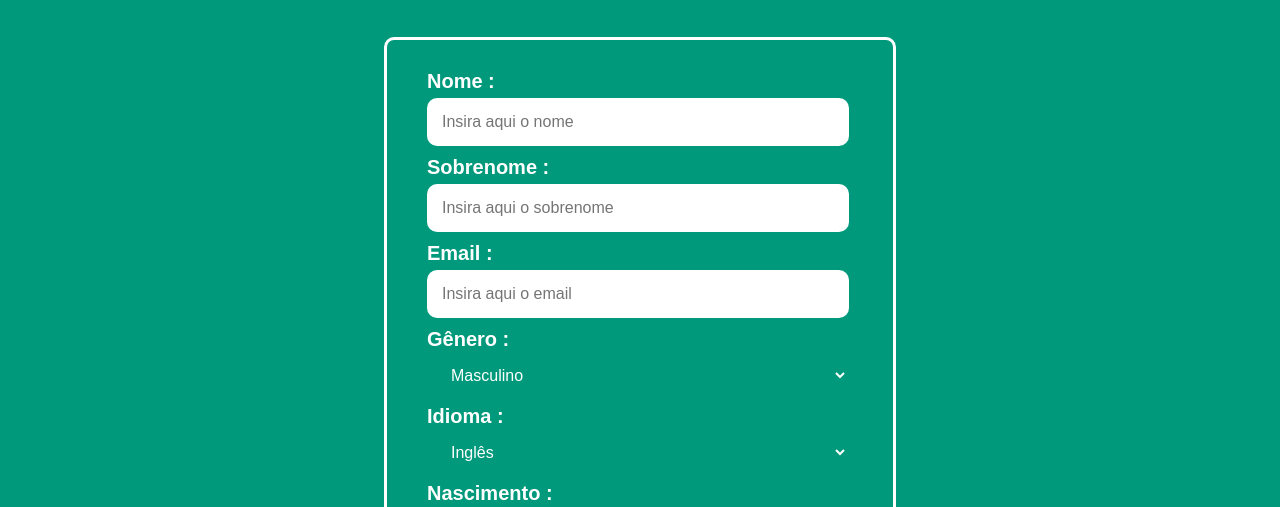
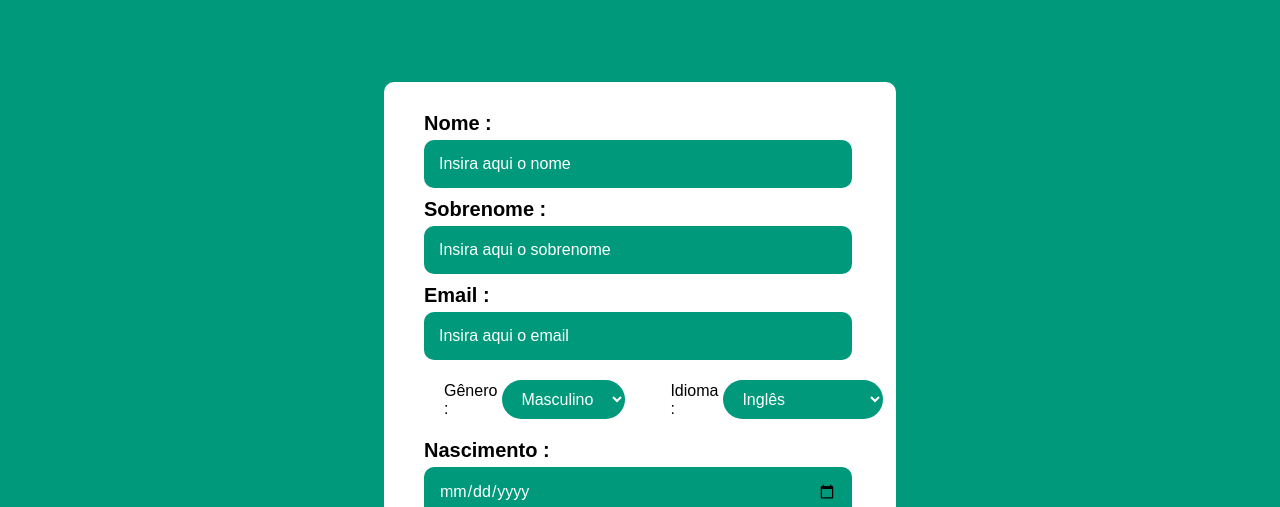
Before and after one commit to Reis567/leste-react, a React (Vite) app: page /new in a window 1280 px wide. Shown: the part 445-952 px from the top of the page. Built offline with nearby package versions, Linux system fonts and the light colour scheme.

Commit message:
create contact form style

```diff
--- a/src/components/ContatoCard.css
+++ b/src/components/ContatoCard.css
@@ -1,6 +1,6 @@
 .contatocard{
     width: 90%;
-    height: 350px;
+    height: 400px;
     background: var(--white);
     box-shadow: 2px 2px 10px var(--black);
     border-radius: 18px;
--- a/src/routes/NewContato.css
+++ b/src/routes/NewContato.css
@@ -15,7 +15,7 @@
 
 .new-contato form{
     width: 40%;
-    border: 3px solid var(--white);
+    background: var(--white);
     border-radius: 10px;
     padding: 20px;
 }
@@ -30,18 +30,50 @@
 .new-contato form .form-control input{
     width: 99%;
     padding: 15px;
-    background: var(--white);
+    background: var(--maincl);
     color: var(--black);
     border-radius: 10px;
     outline: none;
+    transition: 0.3s ease-in-out;
 }
-.new-contato form .form-control label{
-    font-size: 20px;
-    margin-bottom: 5px;
-    font-weight: bold;
+.new-contato form .form-control input::placeholder{
     color: var(--white);
+}
+.new-contato form .form-control .input-data{
+    color: var(--white);
+}
+.new-contato form .form-control input:focus{
+    background: var(--sec-cl);
+}
+.new-contato form .select-divs{
+    display: flex;
+    width: 100%;
+    color: var(--black);
+    margin-inline: 20px;
+    margin-block: 10px;
+    justify-content: space-around;
+    align-items: center;
+}
+
+.new-contato form .select-divs .form-select{
+    display: flex;
+    margin-inline: 20px;
+    margin-block: 10px;
+    justify-content: space-around;
+    align-items: center;
+}
+
+.form-control select{
+    color: var(--black);
+    outline: none;
 }
 .new-contato form .btn{
     margin-left: 30px;
     margin-top: 20px;
 }
+.new-contato form .form-control .form-label{
+    font-size: 20px;
+    margin-bottom: 5px;
+    font-weight: bold;
+    color: var(--black);
+}
--- a/src/routes/newContato.jsx
+++ b/src/routes/newContato.jsx
@@ -48,7 +48,7 @@ const NewContato = () => {
       <form onSubmit={(e) => createContato(e)}>
         <div className='form-control'>
 
-          <label htmlFor="first_name">Nome :</label>
+          <label className='form-label' htmlFor="first_name">Nome :</label>
           <input type="text"
           name='first_name'
           placeholder='Insira aqui o nome'
@@ -59,7 +59,7 @@ const NewContato = () => {
 
         <div className='form-control'>
 
-          <label htmlFor="last_name">Sobrenome :</label>
+          <label className='form-label' htmlFor="last_name">Sobrenome :</label>
           <input type="text"
           name='last_name'
           placeholder='Insira aqui o sobrenome'
@@ -70,7 +70,7 @@ const NewContato = () => {
 
         <div className='form-control'>
 
-          <label htmlFor="email">Email :</label>
+          <label className='form-label' htmlFor="email">Email :</label>
           <input type="email"
           name='email'
           placeholder='Insira aqui o email'
@@ -78,8 +78,8 @@ const NewContato = () => {
           onChange={(e)=>setEmail(e.target.value)}
           required/>
         </div>
-
-        <div className='form-control'>
+      <div className="select-divs">
+        <div className='form-select'>
           <label htmlFor="gender">Gênero :</label>
           <select name='gender' id='genero'
           onChange={(e)=>setGender(e.target.value)}>
@@ -88,7 +88,7 @@ const NewContato = () => {
           </select>
         </div>
 
-        <div className='form-control'>
+        <div className='form-select'>
           <label htmlFor="language">Idioma :</label>
           <select name='language' id='idioma'
           onChange={(e)=>setLanguage(e.target.value)}>
@@ -107,18 +107,21 @@ const NewContato = () => {
           </select>
         </div>
 
+      </div>
+
         <div className='form-control'>
 
-          <label htmlFor="birthday">Nascimento :</label>
+          <label className='form-label' htmlFor="birthday">Nascimento :</label>
           <input type="date"
           name='birthday'
           id='nascimento'
           onChange={(e)=>setBirthday(e.target.value)}
-          required/>
+          required
+          className='input-data'/>
         </div>
         <div className='form-control'>
 
-        <label htmlFor="avatar">URL do Avatar :</label>
+        <label className='form-label' htmlFor="avatar">URL do Avatar :</label>
         <input
             type="text"
             name="avatarUrl"
@@ -126,6 +129,7 @@ const NewContato = () => {
             value={avatarUrl}
             onChange={(e) => setAvatarUrl(e.target.value)}
             required
+            placeholder='Insira aqui a url de uma imagem'
           />
 
         </div>
```
